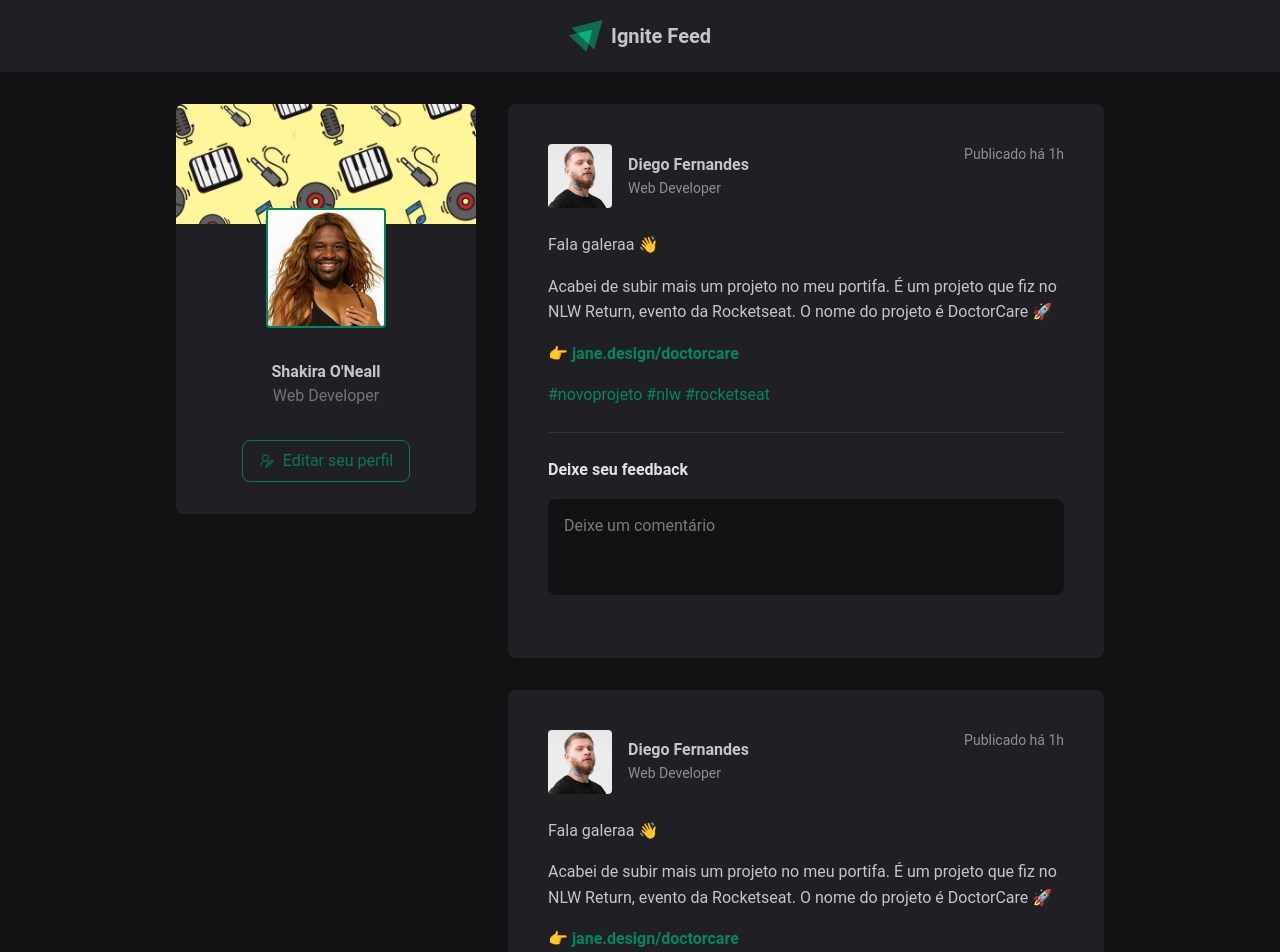
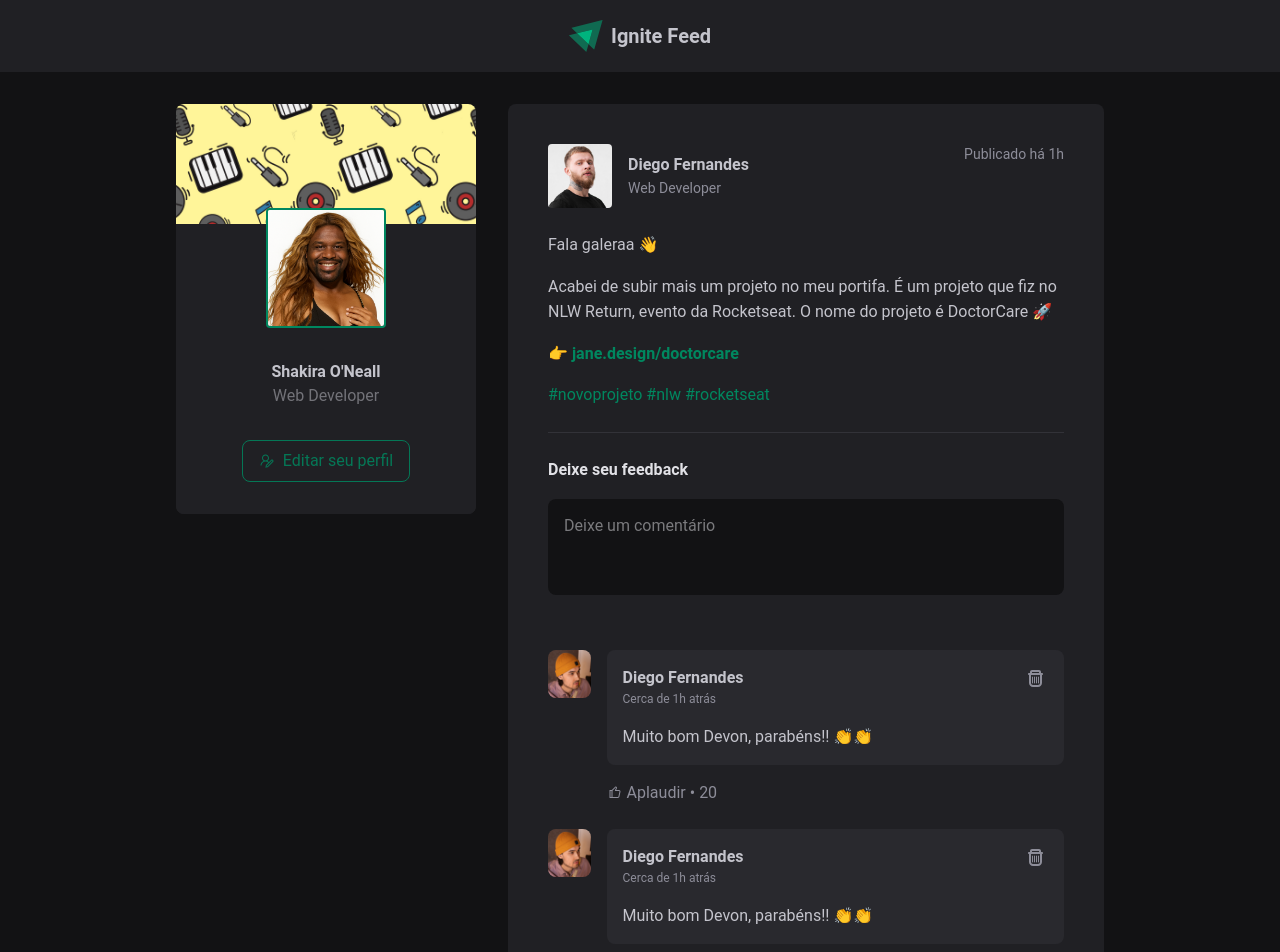
Before and after one commit to felipetozo/ignite-feed, a Next.js app: page / in a window 1280 px wide. Shown: the top 952 px of the page. Built offline with nearby package versions, Linux system fonts and the light colour scheme.

Commit message:
Componente Comment adicionado

```diff
--- a/src/app/components/Comment/Comment.module.css
+++ b/src/app/components/Comment/Comment.module.css
@@ -0,0 +1,89 @@
+.comment {
+    margin-top: 1.5rem;
+    display: flex;
+    gap: 1rem;
+}
+
+.comment > img {
+    width: 3rem;
+    height: 3rem;
+    border-radius: 0.5rem;
+    overflow: hidden;
+}
+
+.commentBox {
+    display: flex;
+    flex-direction: column;
+    width: 100%;
+}
+
+.commentContent {
+    background-color: var(--gray-700);
+    border-radius: 0.5rem;
+    padding: 1rem;
+}
+
+.commentContent > header {
+    display: flex;
+    align-items: flex-start;
+    justify-content: space-between;
+}
+
+.authorAndTime {
+    display: flex;
+    flex-direction: column;
+}
+
+.authorAndTime time {
+    display: block;
+    color: var(--gray-400);
+    font-size: 0.75rem;
+    line-height: 1.6;
+}
+
+.commentContent header button {
+    background-color: transparent;
+    border: 0;
+    cursor: pointer;
+    color: var(--gray-400);
+    border-radius: 0.2rem;
+    line-height: 0;
+}
+
+.commentContent header button:hover {
+    color: var(--red-500);
+}
+
+.commentContent footer button {
+    display: flex;
+    align-items: center;
+    width: max-content;
+}
+
+.commentContent p {
+    margin-top: 1rem;
+    color: var(--gray-300);
+}
+
+.commentBox footer button {
+    background-color: transparent;
+    border: 0;
+    color: var(--gray-400);
+    cursor: pointer;
+    display: flex;
+    align-items: center;
+    margin-top: 1rem;
+}
+
+.commentBox footer button svg {
+    margin-right: 0.25rem;
+}
+
+.commentBox footer button:hover {
+    color: var(--green-300);
+}
+
+.commentBox footer button span::before {
+    content: "\2022";
+    padding: 0 0.25rem;
+}
--- a/src/app/components/Comment/Comment.tsx
+++ b/src/app/components/Comment/Comment.tsx
@@ -1,7 +1,43 @@
+import { TiTrash } from 'react-icons/ti';
+import styles from './Comment.module.css';
+import Image from 'next/image';
+import { LiaThumbsUp } from 'react-icons/lia';
+
 function Comment() {
     return (
-        <>
-        </>
+        <div className={styles.comment}>
+            <Image
+                src="/avatar002.jpg"
+                alt="Ignite Feed Avatar 03"
+                width={32}
+                height={32}
+            />
+
+            <div className={styles.commentBox}>
+                <div className={styles.commentContent}>
+                    <header>
+                        <div className={styles.authorAndTime}>
+                            <strong>Diego Fernandes</strong>
+                            <time title='11 de maio às 08:34' dateTime='2022-05-11 08:34:18'>
+                                Cerca de 1h atrás
+                            </time>
+                        </div>
+
+                        <button title="Deleter comentário">
+                            <TiTrash size={24} />
+                        </button>
+                    </header>
+
+                    <p>Muito bom Devon, parabéns!! 👏👏</p>
+                </div>
+                <footer>
+                    <button>
+                        <LiaThumbsUp />
+                        Aplaudir <span>20</span>
+                    </button>
+                </footer>
+            </div>
+        </div>
     );
 };
 
--- a/src/app/components/Post/Post.module.css
+++ b/src/app/components/Post/Post.module.css
@@ -124,6 +124,10 @@
     color: var(--white);
 }
 
+.commentList {
+    margin-top: 2rem;
+}
+
 @media (min-width: 1200px) {
     .post > header {
         flex-direction: row;
--- a/src/app/components/Post/Post.tsx
+++ b/src/app/components/Post/Post.tsx
@@ -2,6 +2,7 @@
 import styles from './Post.module.css';
 import Link from 'next/link';
 import { LiaCommentMedicalSolid } from "react-icons/lia";
+import Comment from '../Comment/Comment';
 
 
 function Post() {
@@ -47,6 +48,12 @@
                     </button>
                 </footer>
             </form>
+
+            <div className={styles.commentList}>
+                <Comment />
+                <Comment />
+                <Comment />
+            </div>
         </article>
     );
 };
--- a/src/app/globals.css
+++ b/src/app/globals.css
@@ -13,6 +13,8 @@
 
   --green-300: #00B37E;
   --green-500: #00875F;
+
+  --red-500: #F75A68;
 }
 
 :focus {
```
